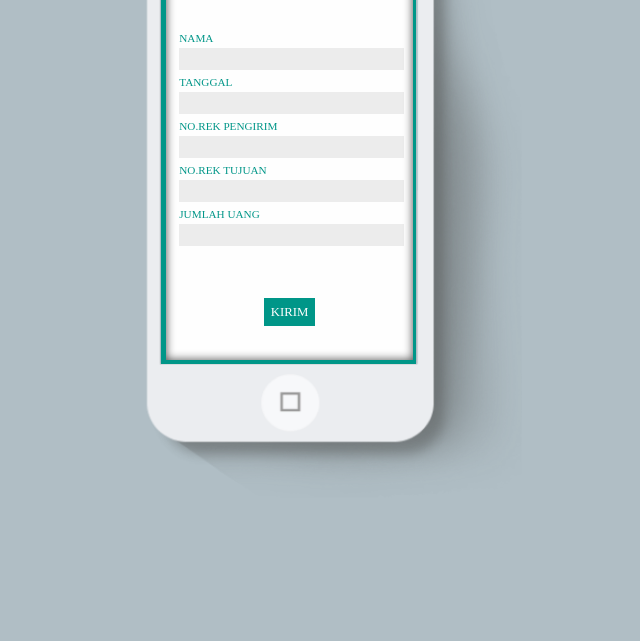
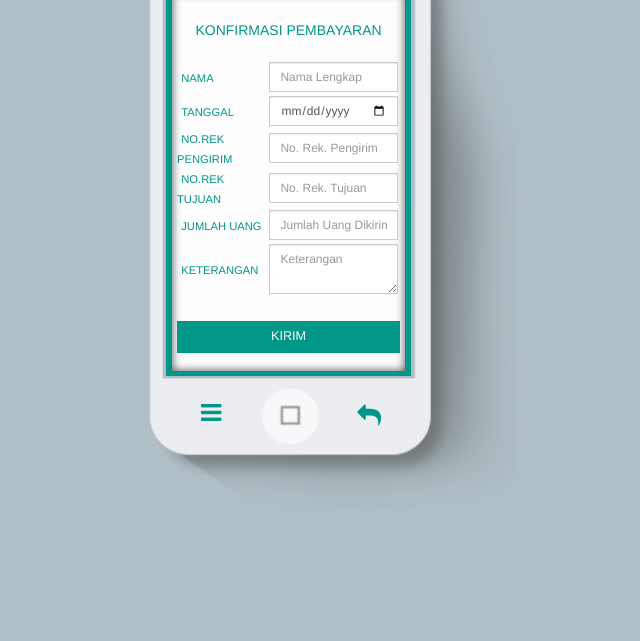
Before and after one commit to rekiandika/RPL-Inf-2016-03, a plain HTML site: page aplikasi/user/konfirmasi.html in a window 1280 px wide. Shown: the part 159-800 px from the top of the page, without its empty margins (349-989 px from the left). Drawn offline with Linux system fonts and the light colour scheme.

Commit message:
Update Konfirmasi pembayaran

```diff
--- a/aplikasi/user/konfirmasi.html
+++ b/aplikasi/user/konfirmasi.html
@@ -1,54 +1,115 @@
 <!DOCTYPE html>
 <html >
   <head>
-    <meta charset="UTF-8">
+    <meta charset="utf-8">
+    <meta name="viewport" content="width=device-width, initial-scale=1">
     <title>L300KU</title>
-    <link rel="stylesheet" href="../css/style2.css">
-    <script type="text/javascript">
-      function kirim(){
-        alert("Data Telah Terkirim")
-      }
-      function menu(){
-        alert("MENU");
-      }
-    </script>
+    <link rel="stylesheet" href="../bootstrap/css/bootstrap.min.css">
+    <link rel="stylesheet" href="../font-awesome/css/font-awesome.min.css">
+    <link rel="stylesheet" href="../css/style.css">
+    <script src="../js/jQuery-2.2.0.min.js"></script>
+    <script src="../bootstrap/js/bootstrap.min.js"></script>
   </head>
 
   <body>
     <div id="konten">
       <div id="isi">
-         <img onclick="menu()" src="../images/menu.png" alt="L300KU" height="30" width="30"> <div id="judul"> L300KU</div>
+         <img class="hamburger" src="../images/menu.png" alt="L300KU" height="30" width="30">
+         <div id="info"><a href="info.html"><i class="fa fa-bell-o" aria-hidden="true"></i></a></div>
+         <a href="index.html"><div id="judul"> L300KU</div></a>
          <div id="isi-body">
-            <center><h3 style="font-size: 0.8em;"><b>KONFIRMASI PEMBAYARAN</b></h3></center>
+            <div class="kontainer">
+              <div class="mobile-holder">
+                <div class="menu">
+                  <div class="panelfoto">
+                    <img src="../images/profile.png" alt="PROFILE" height="100" width="100">
+                  </div>
+                  <div class="panelnama">Si BOY</div>
+                  <a href="profil.html"><div class="btn-menu">PROFIL</div></a>
+                  <a href="riwayat.html"><div class="btn-menu">RIWAYAT PEMESANAN</div></a>
+                  <a href="faq.html"><div class="btn-menu">FAQ</div></a>
+                  <a href="contact.html"><div class="btn-menu">CONTACT US</div></a>
+                  <a href="../index.html"><div class="btn-menu">LOGOUT</div></a>
+                </div>
+                <div class="page-body">
                     <br>
+                    <center><h5>KONFIRMASI PEMBAYARAN</h5></center>
+                    <table style="margin-left: 5px">
                       <form action="" method="post" role="form">
-                <span class="form-label">NAMA</span>
                           <div id="form-login-username" class="input-group">
-                  <input id="username" class="input-field" name="username" type="text" size="18" alt="username" required />
+                            <tr>
+                              <td><span class="form-label">NAMA</span></td>
+                              <td>
+                                <div class="input-group input-group-sm">
+                                  <input type="text" class="form-control" placeholder="Nama Lengkap" aria-describedby="sizing-addon3">
                                 </div>
-                <span class="form-label">TANGGAL</span>
+                              </td>
+                            </tr>
+                          </div>
                           <div id="form-login-username" class="input-group">
-                  <input id="username" class="input-field" name="username" type="text" size="18" alt="username" required />
+                            <tr>
+                              <td><span class="form-label">TANGGAL</span></td>
+                              <td>
+                                <div class="input-group input-group-sm">
+                                  <input type="date" class="form-control" placeholder="Tanggal Pengiriman" aria-describedby="sizing-addon3">
                                 </div>
-                <span class="form-label">NO.REK PENGIRIM</span>
+                              </td>
+                            </tr>
+                          </div>
                           <div id="form-login-username" class="input-group">
-                  <input id="username" class="input-field" name="username" type="text" size="18" alt="username" required />
+                            <tr>
+                              <td><span class="form-label">NO.REK PENGIRIM </span></td>
+                              <td>
+                                <div class="input-group input-group-sm">
+                                  <input type="text" class="form-control" placeholder="No. Rek. Pengirim" aria-describedby="sizing-addon3">
                                 </div>
-                <span class="form-label">NO.REK TUJUAN</span>
+                              </td>
+                            </tr>
+                          </div>
                           <div id="form-login-username" class="input-group">
-                  <input id="username" class="input-field" name="username" type="text" size="18" alt="username" required />
+                            <tr>
+                              <td><span class="form-label">NO.REK TUJUAN </span></td>
+                              <td>
+                                <div class="input-group input-group-sm">
+                                  <input type="text" class="form-control" placeholder="No. Rek. Tujuan" aria-describedby="sizing-addon3">
                                 </div>
-                <span class="form-label">JUMLAH UANG</span>
+                              </td>
+                            </tr>
+                          </div>
                           <div id="form-login-username" class="input-group">
-                  <input id="username" class="input-field" name="username" type="text" size="18" alt="username" required />
+                            <tr>
+                              <td><span class="form-label">JUMLAH UANG</span></td>
+                              <td>
+                                <div class="input-group input-group-sm">
+                                  <input type="text" class="form-control" placeholder="Jumlah Uang Dikirim" aria-describedby="sizing-addon3">
                                 </div>
-                <br><br><br>
-                <center>
-                  <span style="font-size: 0.8em;" onclick="kirim()" class="tombol">KIRIM</span>
-                </center>
+                              </td>
+                            </tr>
+                          </div>
+                          <div id="form-login-username" class="input-group">
+                            <tr>
+                              <td><span class="form-label">KETERANGAN </span></td>
+                              <td>
+                                <div class="input-group input-group-sm">
+                                  <textarea class="form-control" placeholder="Keterangan" aria-describedby="sizing-addon3" style="height: 50px;"></textarea>
+                                </div>
+                              </td>
+                            </tr>
+                          </div>
                       </form>
+                    </table>
+                    <br>
+                  <a href="statuspemesanan.html"><div class="btn-akun">KIRIM</div></a>
                 </div>
               </div>
             </div>
+         </div>
+      </div>
+      <div id="btn-hp">
+        <a class="set" href="#"><i class="fa fa-reorder" aria-hidden="true"></i></a>
+        <a class="back" href="riwayat.html"><i class="fa fa-reply" aria-hidden="true"></i></a>
+      </div>
+    </div>
+    <script src="../js/index.js"></script
   </body>
 </html>
```
Also changed, not shown: aplikasi/user/pemesanan.html (+35 -14 lines). Lines whose indentation alone changed are shown as unchanged.
